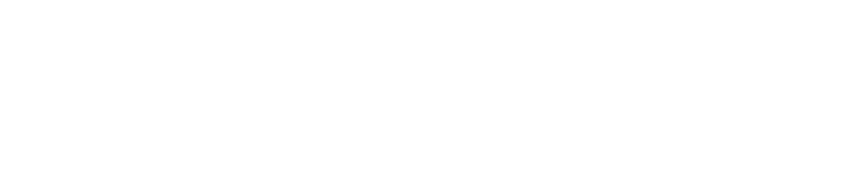
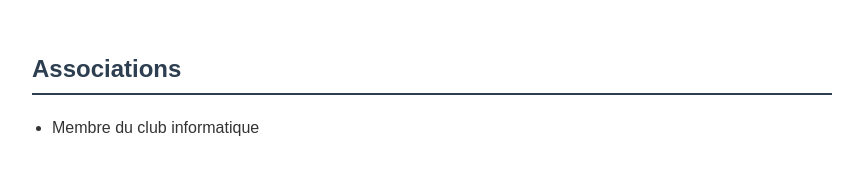
Before and after one commit to ekegab123/mon-cv, a plain HTML site: page index.html in a window 1280 px wide. Shown: the whole page, without its empty margins (208-1071 px from the left). Drawn offline with Linux system fonts and the light colour scheme.

Commit message:
mise en place de la section associations

```diff
--- a/index.html
+++ b/index.html
@@ -6,5 +6,11 @@
   <link rel="stylesheet" href="style.css">
 </head>
 <body>
+    <section>
+  <h2>Associations</h2>
+  <ul>
+    <li>Membre du club informatique</li>
+  </ul>
+</section>
 </body>
 </html>
```
